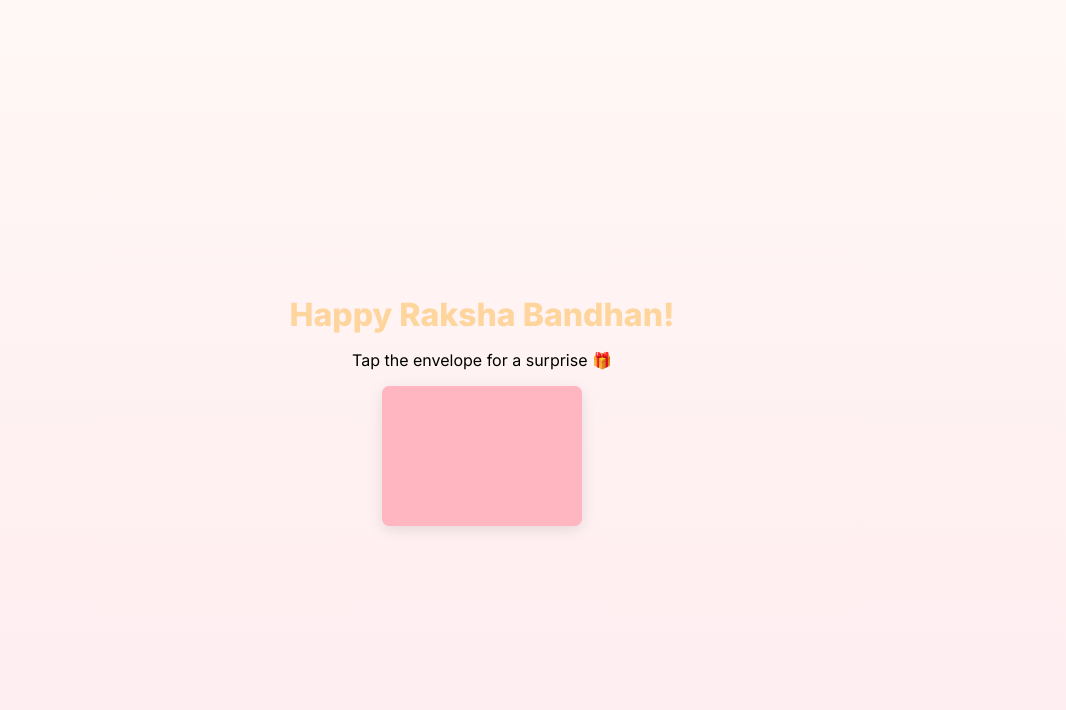
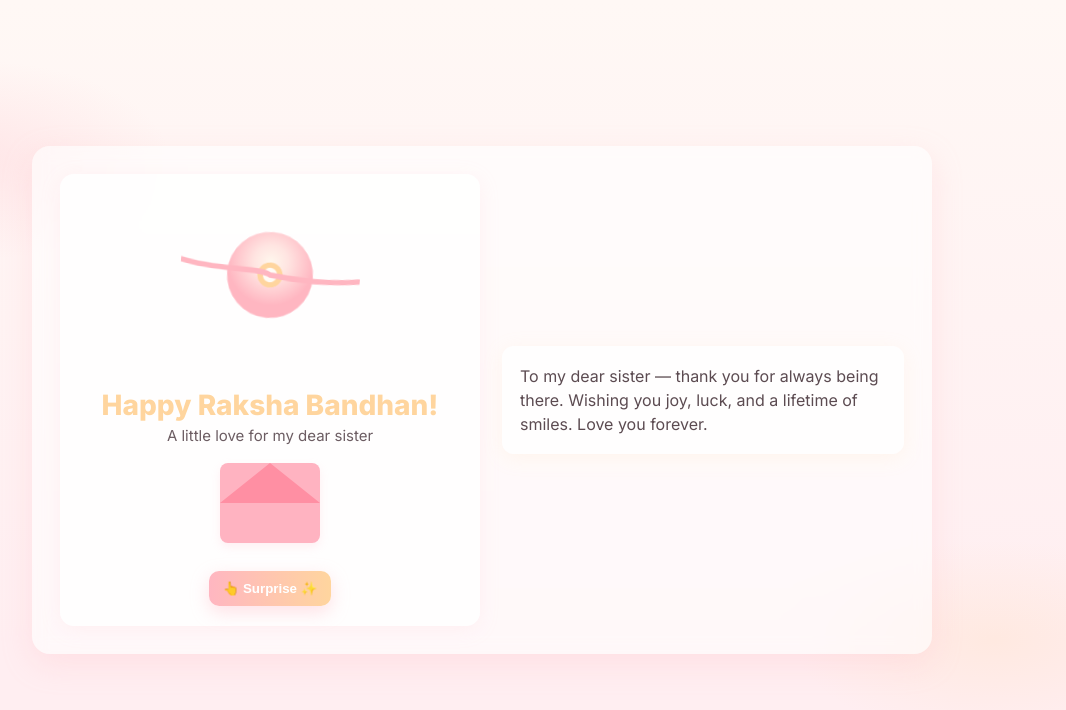
Before and after one commit to ASHWINARAJ/Raksha-Bandhan-, a plain HTML site: page index.html in a window 1280 px wide. Shown: the whole page, without its empty margins (158-1224 px from the left). Drawn offline with Linux system fonts and the light colour scheme.

Commit message:
Update index.html

```diff
--- a/index.html
+++ b/index.html
@@ -7,7 +7,7 @@
 <link rel="preconnect" href="https://fonts.gstatic.com" crossorigin>
 <link href="https://fonts.googleapis.com/css2?family=Inter:wght@300;400;600;800&display=swap" rel="stylesheet">
 <style>
-:root {
+  :root{
     --bg1: #fff8f5;
     --bg2: #ffeef1;
     --accent: #ffb6c1;
@@ -16,89 +16,147 @@
     --card: rgba(255,255,255,0.8);
     --text: #5c4b51;
   }
-body {
-  margin: 0;
-  font-family: Inter, system-ui, sans-serif;
-  background: linear-gradient(180deg,var(--bg1), var(--bg2) 80%);
-  display: flex;
-  align-items: center;
-  justify-content: center;
-  height: 100vh;
-}
-.container {
-  text-align: center;
-}
-h1 {
-  color: var(--accent2);
-  margin-bottom: 10px;
+  *{box-sizing:border-box;margin:0;padding:0}
+  html,body{height:100%}
+  body{
+    font-family:Inter,system-ui,-apple-system,Segoe UI,Roboto,"Helvetica Neue",Arial;
+    background: radial-gradient(1000px 500px at 10% 20%, rgba(255,182,193,0.25), transparent 20%),
+                radial-gradient(800px 400px at 90% 80%, rgba(255,213,158,0.2), transparent 25%),
+                linear-gradient(180deg,var(--bg1), var(--bg2) 80%);
+    color:var(--text);
+    display:flex;
+    align-items:center;
+    justify-content:center;
+    padding:32px;
   }
 
-/* Envelope base */
-.envelope {
-  position: relative;
-  width: 200px;
-  height: 140px;
-  background: var(--accent);
-  border-radius: 8px;
-  cursor: pointer;
-  overflow: hidden;
-  margin: 0 auto;
-  box-shadow: 0 4px 15px rgba(0,0,0,0.1);
+  .container{
+    width:100%;
+    max-width:900px;
+    border-radius:18px;
+    background: var(--glass);
+    box-shadow: 0 10px 30px rgba(255,182,193,0.25);
+    padding:28px;
+    display:grid;
+    grid-template-columns: 420px 1fr;
+    gap:22px;
+    align-items:center;
+    backdrop-filter: blur(8px);
   }
-.envelope .flap {
-  position: absolute;
-  top: 0;
-  left: 0;
-  width: 100%;
-  height: 70%;
-  background: var(--accent);
-  clip-path: polygon(0 0, 50% 100%, 100% 0);
-  transform-origin: top;
-  transition: transform 0.6s ease;
-  z-index: 2;
+
+  .card{
+    background: var(--card);
+    border-radius:14px;
+    padding:20px;
+    text-align:center;
+    box-shadow:0 4px 20px rgba(255,182,193,0.15);
   }
-.envelope.open .flap {
-  transform: rotateX(180deg);
+  .rakhi{
+    width:180px;
+    height:180px;
+    margin:0 auto;
+    animation: floaty 3.6s ease-in-out infinite;
   }
-.envelope .body {
-  position: absolute;
-  bottom: 0;
-  left: 0;
-  width: 100%;
-  height: 100%;
-  background: var(--accent);
-  z-index: 1;
+  @keyframes floaty{
+    0%{transform:translateY(0) rotate(-6deg)}
+    50%{transform:translateY(-10px) rotate(6deg)}
+    100%{transform:translateY(0) rotate(-6deg)}
   }
+  h1{
+    font-size:28px;
+    margin:10px 0 4px;
+    color: var(--accent2);
+  }
+  p.lead{font-size:15px;opacity:0.9;margin:0 0 16px}
+
+  .btn{
+    border:0;
+    padding:10px 14px;
+    border-radius:10px;
+    font-weight:600;
+    cursor:pointer;
+    background:linear-gradient(90deg,var(--accent),var(--accent2));
+    color:#fff;
+    box-shadow: 0 6px 18px rgba(255,182,193,0.4);
+    transition:transform .12s ease;
+    margin-top:10px;
+  }
+  .btn:active{transform:translateY(2px)}
+
+  .right{
+    padding:18px;
+    border-radius:12px;
+    background: var(--card);
+    display:flex;
+    flex-direction:column;
+    justify-content:center;
+    gap:10px;
+    box-shadow:0 4px 20px rgba(255,213,158,0.15);
+  }
+  .message{font-size:16px;line-height:1.5}
 
   /* Letter overlay */
   .letter-overlay {
   position: fixed;
-  top:50%;
-  left:50%;
-  transform:translate(-50%,-50%) scale(0.8);
-  opacity:0;
-  background:var(--bg1);
-  border-radius:12px;
-  max-width:400px;
-  box-shadow:0 20px 100px rgba(255,182,193,0.35);
+  top: 50%;
+  left: 50%;
+  transform: translate(-50%, -50%) scale(0.8);
+  opacity: 0;
+  pointer-events: none; /* prevents blocking clicks */
+  background: var(--bg1);
+  border-radius: 12px;
+  max-width: 700px;
+  box-shadow: 0 20px 100px rgba(255,182,193,0.35);
   transition: all .6s ease;
-  text-align:center;
-  padding:10px;
-  z-index:100;
+  text-align: center;
+  padding: 10px;
+  z-index: 100;
 }
 .letter-overlay.show {
-  opacity:1;
-  transform:translate(-50%,-50%) scale(1);
+  opacity: 1;
+  pointer-events: auto; /* allow interaction when shown */
+  transform: translate(-50%, -50%) scale(1);
 }
-.letter-overlay img {
+
+  .letter-overlay img{
     width:100%;
     border-radius:8px;
+    margin-bottom:10px;
   }
 
-/* Confetti */
-#confetti {
+  /* Confetti canvas */
+  #confetti{
     position:fixed; left:0; top:0; width:100%; height:100%;
     pointer-events:none; z-index:99;
+  }
+
+
+/* Envelope */
+.envelope {
+    width: 100px;
+    height: 80px;
+    background: #ffb3c1;
+    position: relative;
+    cursor: pointer;
+    margin: 18px auto;
+    box-shadow: 0 4px 10px rgba(255, 182, 193, 0.2);
+    border-radius: 8px;
+}
+.envelope:before {
+    content: '';
+    position: absolute;
+    top: 0;
+    left: 0;
+    border-left: 50px solid transparent;
+    border-right: 50px solid transparent;
+    border-bottom: 40px solid #ff8fa3;
+}
+
+
+
+  @media (max-width:860px){
+    .container{grid-template-columns:1fr}
+    .rakhi{width:140px;height:140px}
   }
 </style>
 </head>
@@ -106,20 +164,44 @@ h1 {
 <canvas id="confetti"></canvas>
 
 <div class="container">
+  <div class="card">
+    <!-- Rakhi SVG -->
+    <svg class="rakhi" viewBox="0 0 200 200">
+      <defs>
+        <radialGradient id="g1" cx="50%" cy="35%">
+          <stop offset="0%" stop-color="#fff7ed"/>
+          <stop offset="40%" stop-color="#ffe4e1"/>
+          <stop offset="100%" stop-color="#ffb6c1"/>
+        </radialGradient>
+      </defs>
+      <g transform="translate(100,100)">
+        <circle r="48" fill="url(#g1)" stroke="#fff" stroke-opacity="0.25" stroke-width="2"/>
+        <g transform="rotate(12)">
+          <circle r="14" fill="#ffd59e"/>
+          <circle r="8" fill="#fff" opacity="0.92"/>
+        </g>
+        <path d="M -100 -10 C -60 0 -10 -8 0 0 C 60 8 110 0 140 -10" stroke="#ffb6c1" stroke-width="6" stroke-linecap="round" fill="none" />
+      </g>
+    </svg>
     <h1>Happy Raksha Bandhan!</h1>
-  <p>Tap the envelope for a surprise 🎁</p>
-  <div class="envelope" id="envelopeBtn">
-    <div class="flap"></div>
-    <div class="body"></div>
+    <p class="lead">A little love for my dear sister</p>
+    <div class="envelope" id="envelopeBtn"></div>
+    <button class="btn" id="buttonBtn">👆 Surprise ✨</button>
+  </div>
+
+  <div class="right">
+    <div class="message">
+      To my dear sister — thank you for always being there. Wishing you joy, luck, and a lifetime of smiles. Love you forever.
+    </div>
   </div>
 </div>
 
-<!-- Letter -->
+<!-- Letter overlay -->
 <div class="letter-overlay" id="letter">
     <img src="letter.png" alt="Letter">
 </div>
 
-<!-- Audio -->
+<!-- MP3 -->
 <audio id="bgAudio" src="music.mp3" preload="auto"></audio>
 
 <script>
@@ -166,14 +248,17 @@ function startConfetti(){
   setTimeout(()=>{ pieces.length=0; ctx.clearRect(0,0,W,H); }, 7000);
 }
 
-/* Click Event */
-document.getElementById('envelopeBtn').addEventListener('click', function(){
-  this.classList.add('open');
+/* Surprise function */
+function showSurprise() {
   const audio = document.getElementById('bgAudio');
-  audio.play().catch(()=>console.warn('Autoplay blocked'));
+  audio.play().catch(()=>{console.warn('Autoplay blocked')});
   const letter = document.getElementById('letter');
-  setTimeout(()=>{ letter.classList.add('show'); startConfetti(); }, 600);
-});
+  letter.classList.add('show');
+  startConfetti();
+}
+
+document.getElementById('envelopeBtn').addEventListener('click', showSurprise);
+document.getElementById('buttonBtn').addEventListener('click', showSurprise);
 </script>
 </body>
 </html>
```
Lines whose indentation alone changed are shown as unchanged.
